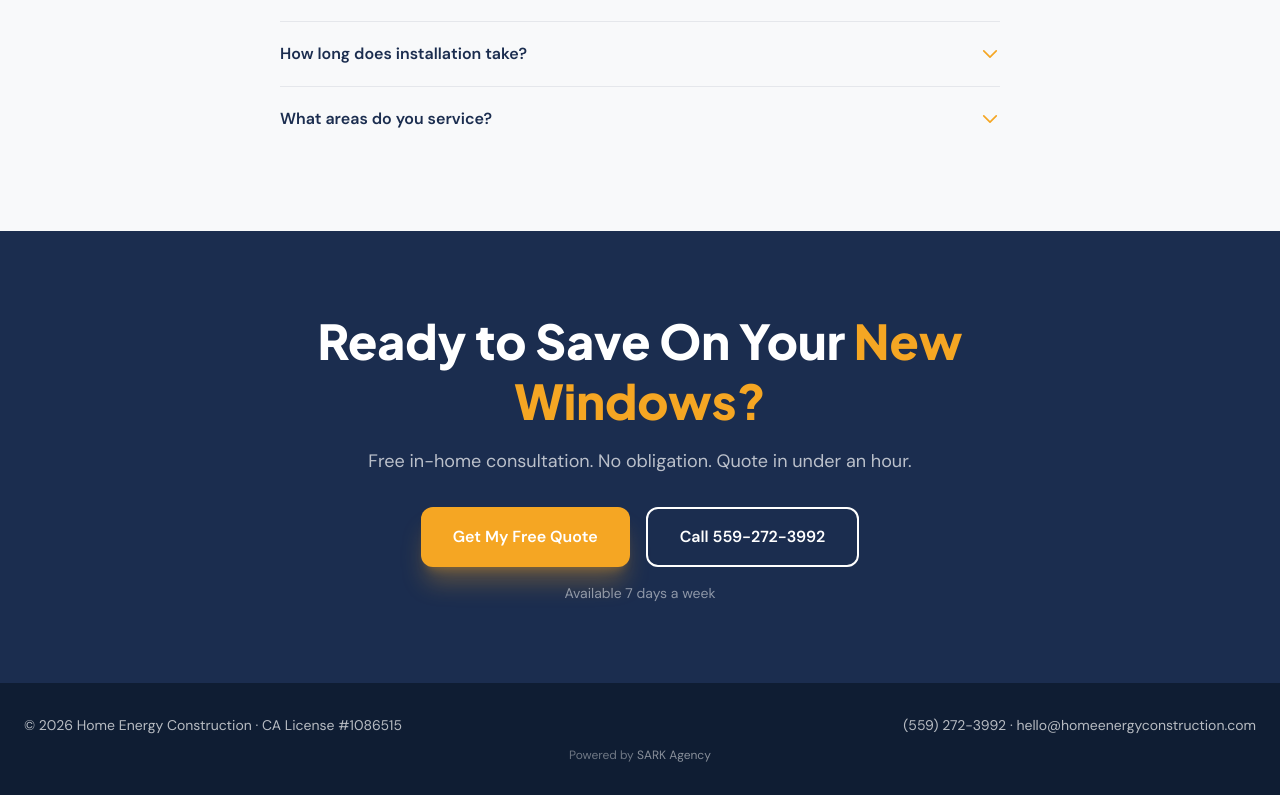
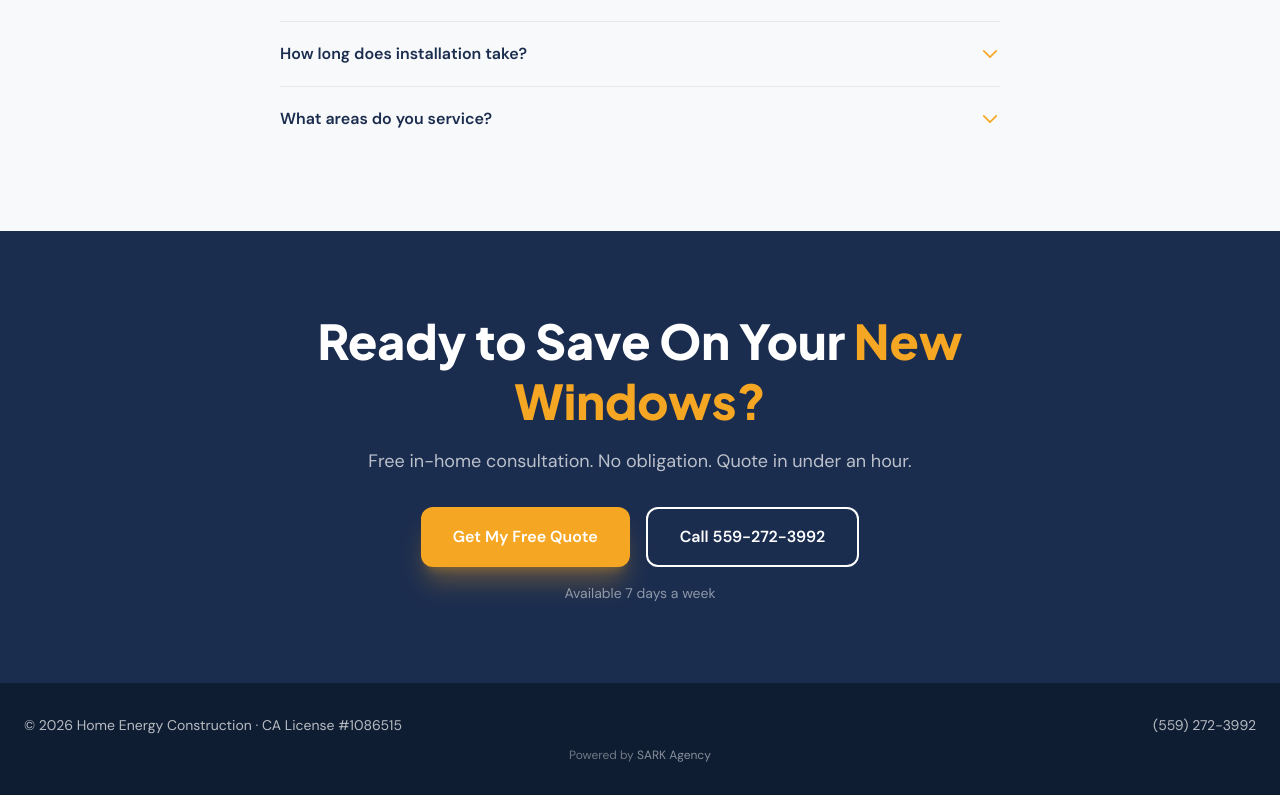
Before and after one commit to keihonsark/hec-website, a Next.js app: page /windows-offer in a window 1280 px wide. Shown: the part 8528-9323 px from the top of the page. Built offline with nearby package versions, Linux system fonts and the light colour scheme.

Commit message:
Remove email contact from Footer and windows-offer layout

```diff
--- a/src/app/windows-offer/layout.tsx
+++ b/src/app/windows-offer/layout.tsx
@@ -32,10 +32,6 @@ export default function WindowsOfferLayout({ children }: { children: React.React
                 <a href="tel:+15592723992" className="hover:text-orange transition-colors">
                   (559) 272-3992
                 </a>
-                {" · "}
-                <a href="mailto:hello@homeenergyconstruction.com" className="hover:text-orange transition-colors">
-                  hello@homeenergyconstruction.com
-                </a>
               </span>
             </div>
             <div className="mt-3 text-center text-white/40 text-xs">
--- a/src/components/Footer.tsx
+++ b/src/components/Footer.tsx
@@ -78,14 +78,6 @@ export default function Footer() {
                   (559) 215-8516
                 </a>
               </li>
-              <li>
-                <a
-                  href="mailto:hello@homeenergyconstruction.com"
-                  className="text-white/60 hover:text-orange transition-colors"
-                >
-                  hello@homeenergyconstruction.com
-                </a>
-              </li>
               <li className="text-white/60">Mon – Sat: 8:00 AM – 6:00 PM</li>
               <li className="text-white/60">Sun: Closed</li>
             </ul>
```
